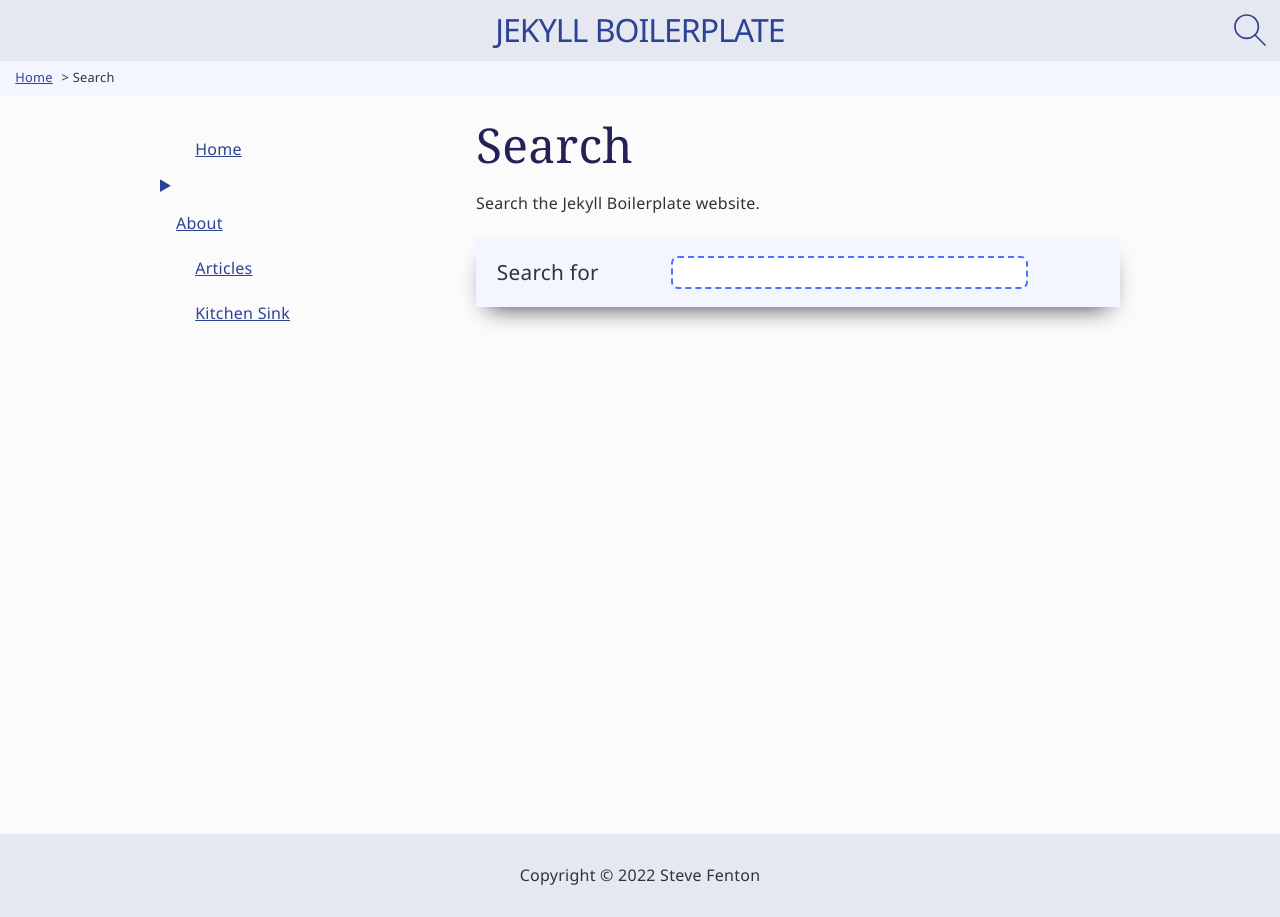
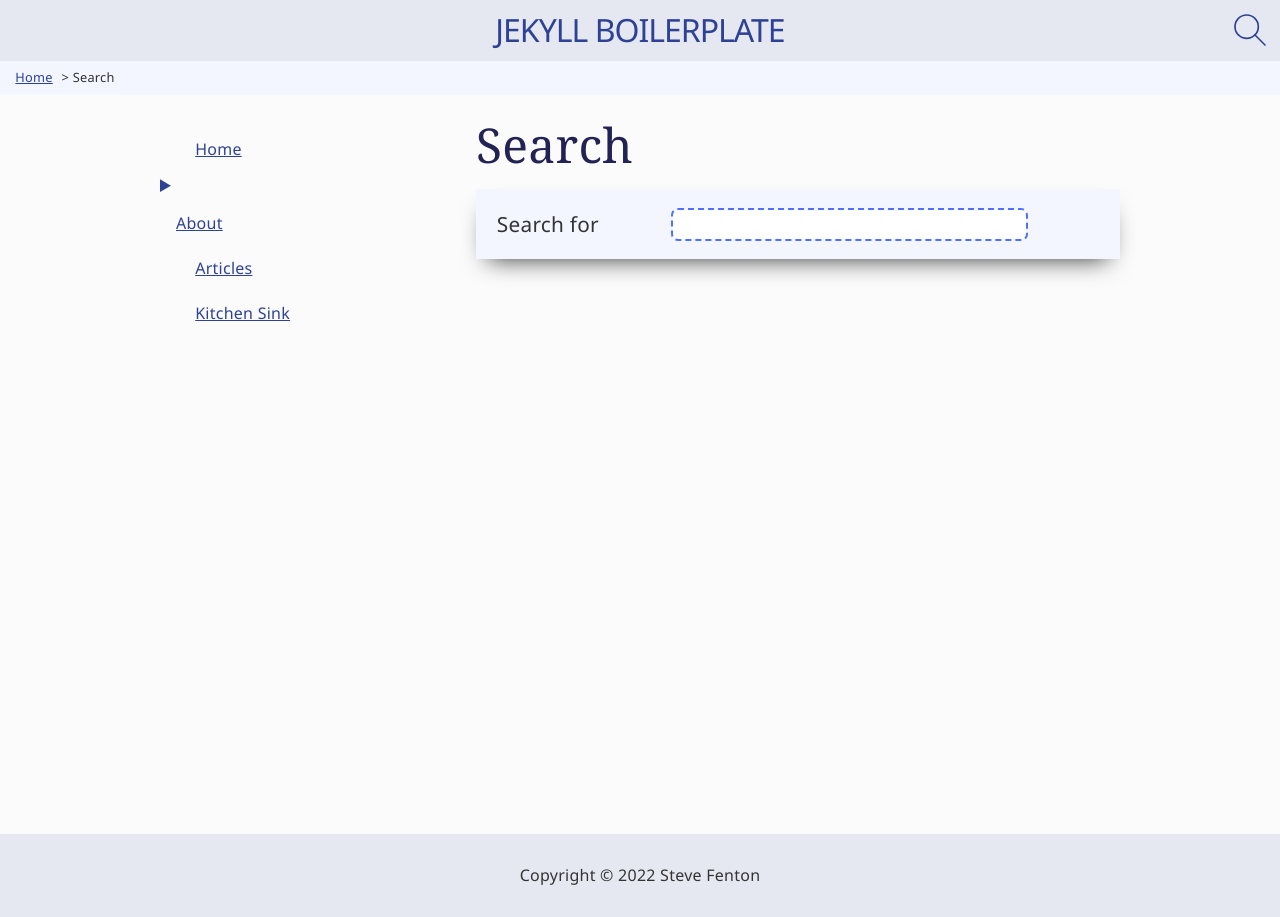
Before and after one commit to Steve-Fenton/jekyll-boilerplate, a Jekyll site: the page built from search/search.md, in a window 1280 px wide. Built offline with Jekyll 4.4.1, drawn with Linux system fonts in a browser that asks for light colours.

Commit message:
Move search

```diff
--- a/_pages/search.md
+++ b/search/search.md
@@ -4,7 +4,7 @@ title:  Search
 permalink: /search/
 date:   2022-09-06
 authors: steve-fenton
-description: Search the Jekyll Boilerplate website.
+description: Search the website.
 nav-title: Search
 nav-level: 0
 nav-order: 0
@@ -12,5 +12,3 @@ published: true
 nav-sitemap: false
 nav-search: false
 ---
-
-Search the Jekyll Boilerplate website.
```
